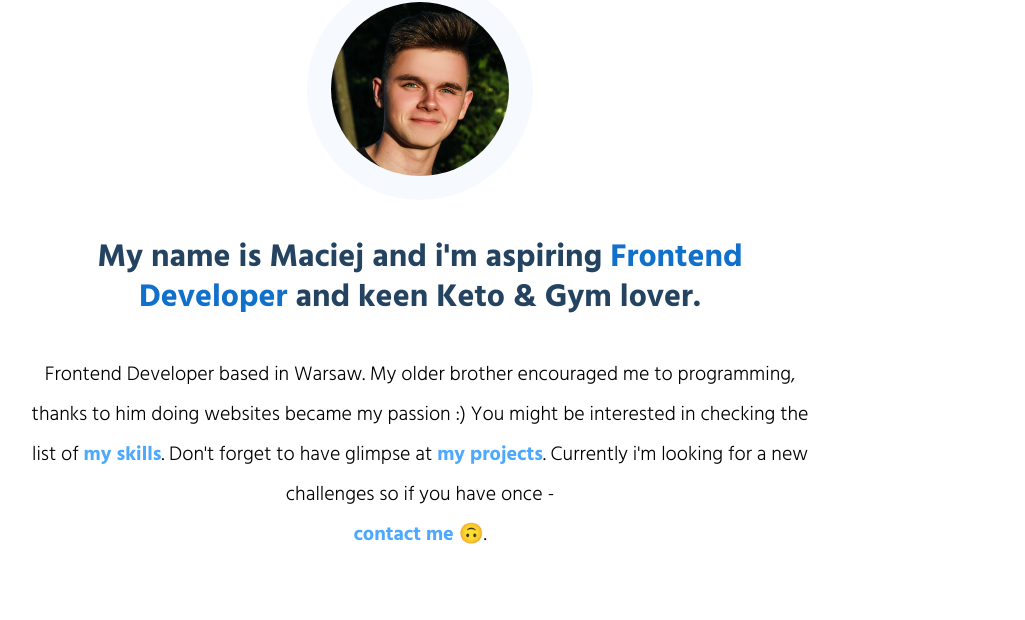
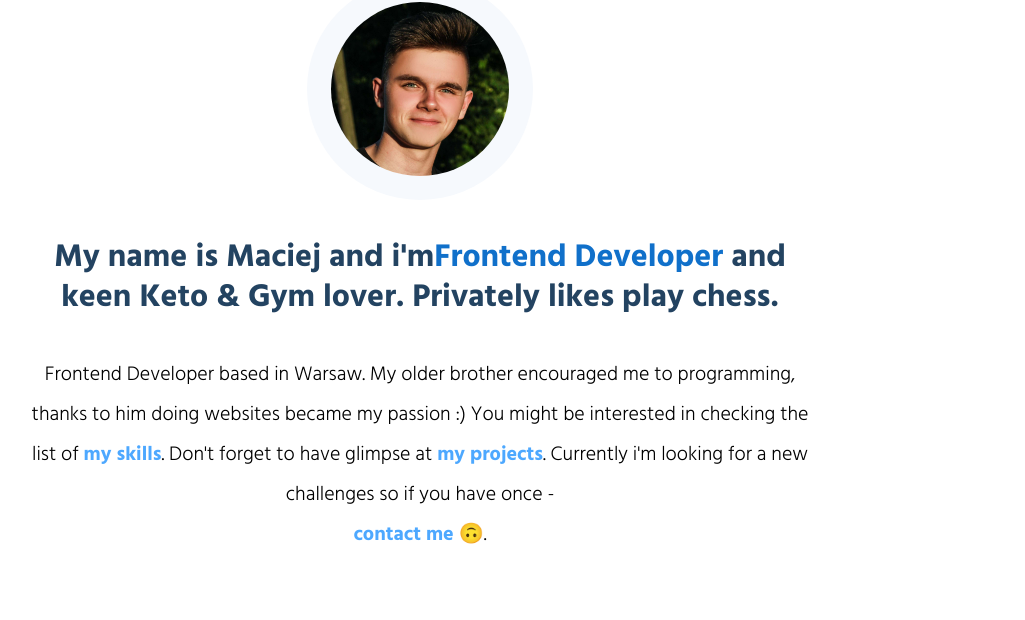
Before and after one commit to nazrep/nazrep.github.io, a website built with Parcel: page src/index.html in a window 1280 px wide. Shown: the part 139-759 px from the top of the page, without its empty margins (220-1245 px from the left). Built offline with nearby package versions, Linux system fonts and the light colour scheme.

Commit message:
Update index.html

```diff
--- a/src/index.html
+++ b/src/index.html
@@ -39,8 +39,8 @@
             <img src="./assets/img/profle_photo.jpg" class="hero__image" alt="Maciej Perzankowski photo">
         </div>
         <div class="hero__description">
-            <h1 class="hero__heading">My name is Maciej and i'm aspiring <span class="hero__span">Frontend Developer
-                    </span> and keen Keto & Gym lover.
+            <h1 class="hero__heading">My name is Maciej and i'm<span class="hero__span">Frontend Developer
+                    </span> and keen Keto & Gym lover. Privately likes play chess.
             </h1>
             <p class="hero__paragraph">
                 Frontend Developer based in Warsaw. My older brother encouraged me to
```
